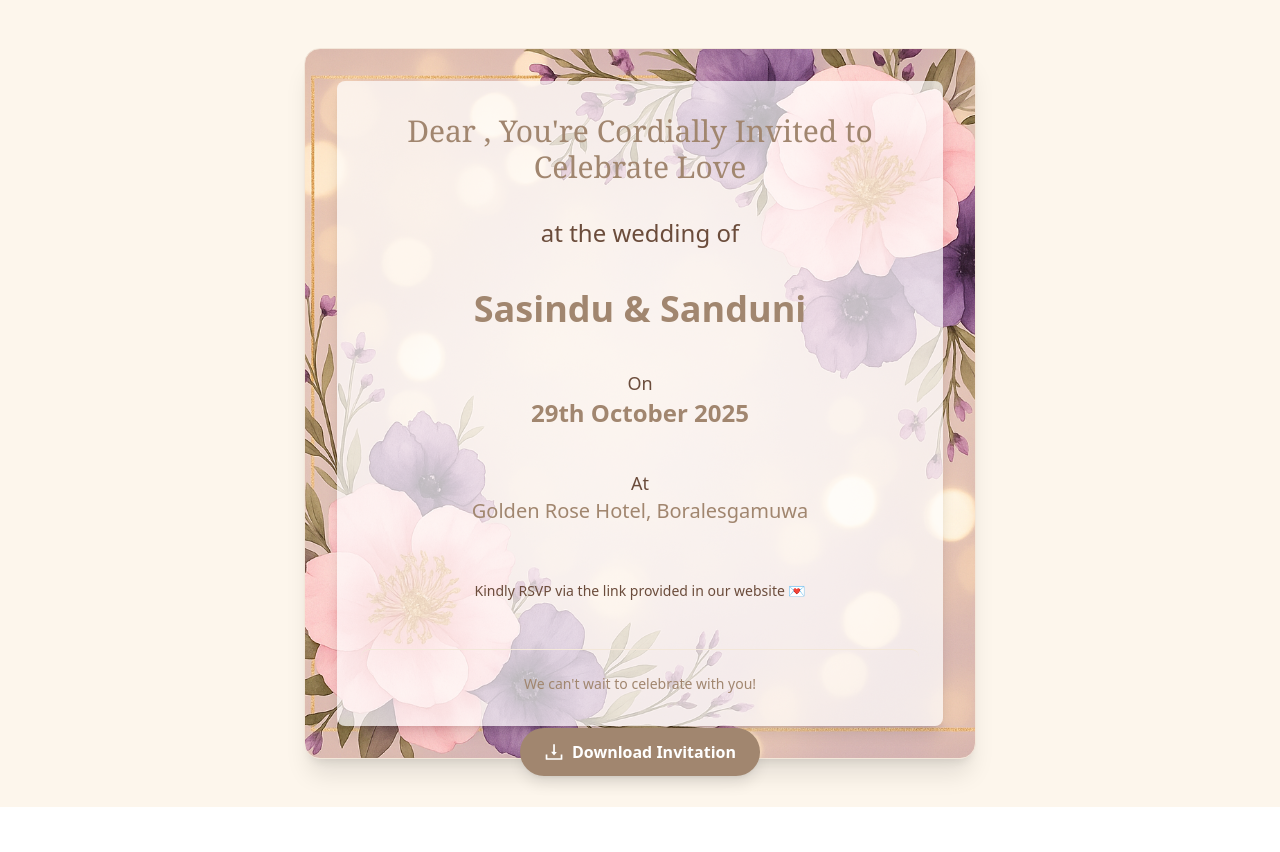
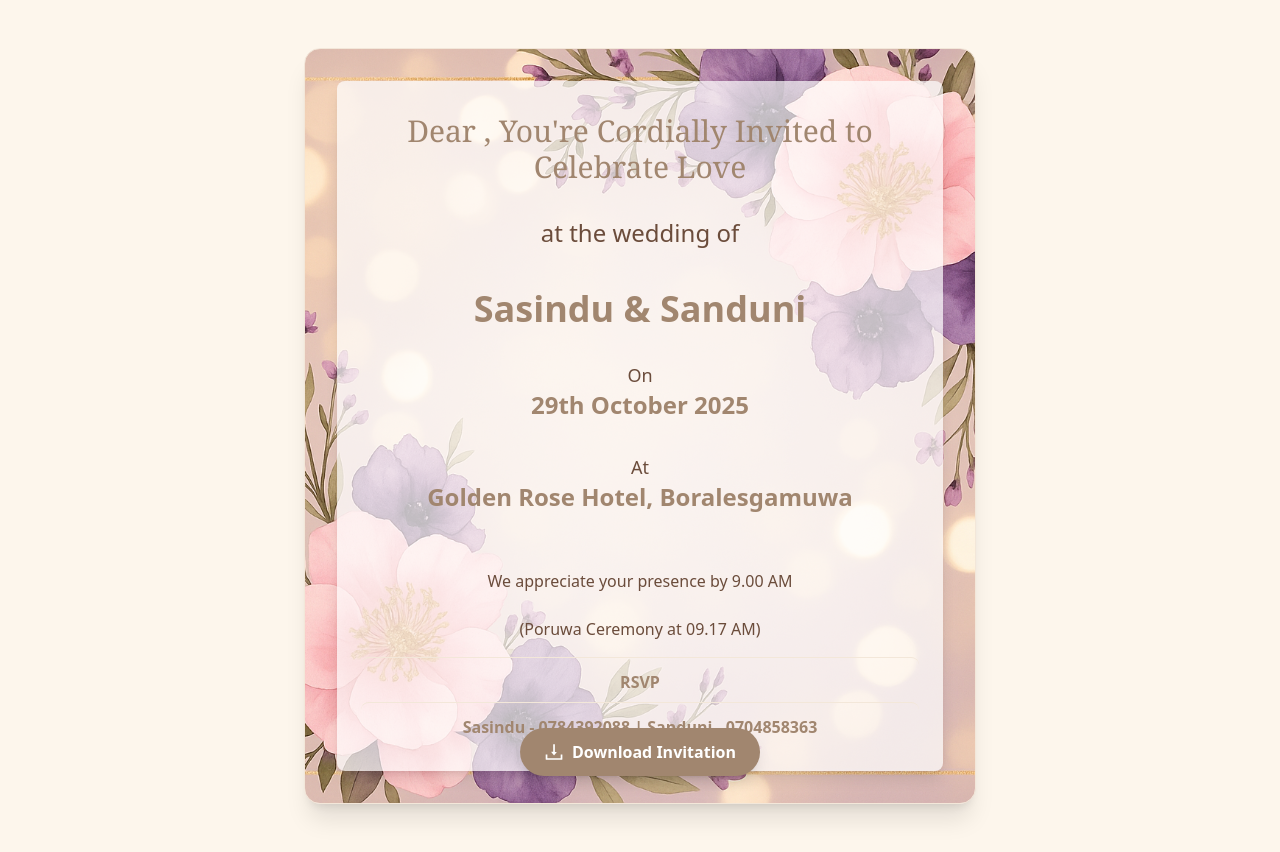
Before and after one commit to SasinduNanayakkara/attendance-client, a React (Create React App) app: page /invitation in a window 1280 px wide. Before the commit the page ends 807 px from the top, so only its background shows below. Built offline with nearby package versions, Linux system fonts and the light colour scheme; no server answers.

Commit message:
update invitation

```diff
--- a/src/pages/Invitation.jsx
+++ b/src/pages/Invitation.jsx
@@ -51,28 +51,37 @@ function Invitation() {
           Sasindu & Sanduni
         </h2>
 
-        <div className="my-6  rounded-lg p-2">
+        <div className="my-4  rounded-lg p-2">
           <p className="text-[#6b4c3b] text-lg">On</p>
           <p className="text-2xl font-semibold text-[#a1866f]">
             29th October 2025
           </p>
         </div>
 
-        <div className="my-6  rounded-lg p-2">
+        <div className="my-4  rounded-lg p-2">
           <p className="text-[#6b4c3b] text-lg">At</p>
-          <p className="text-xl font-medium text-[#a1866f]">
+          <p className="text-2xl text-[#a1866f] font-bold">
             Golden Rose Hotel, Boralesgamuwa
           </p>
         </div>
 
-        <div className="my-10  rounded-lg p-2">
-          <p className="text-[#6b4c3b] text-sm">
-            Kindly RSVP via the link provided in our website 💌
+        <div className="mt-10  rounded-lg p-2">
+          <p className="text-[#6b4c3b] text-md">
+            We appreciate your presence by 9.00 AM
           </p>
         </div>
 
-        <div className="border-t border-[#f3e7d9] pt-6 text-sm text-[#a1866f]  rounded-lg p-2">
-          <p>We can't wait to celebrate with you!</p>
+        <div className="my-2  rounded-lg p-2">
+          <p className="text-[#6b4c3b] text-md">
+            (Poruwa Ceremony at 09.17 AM)
+          </p>
+        </div>
+
+        <div className="border-t border-[#f3e7d9] pt-3 text-md text-[#a1866f] font-bold rounded-lg p-2">
+          <p>RSVP</p>
+        </div>
+        <div className="border-t border-[#f3e7d9] pt-3 text-md text-[#a1866f] font-bold rounded-lg p-2">
+          <p>Sasindu - 0784392088   | Sanduni - 0704858363</p>
         </div>
         </div>
       </div>
```
